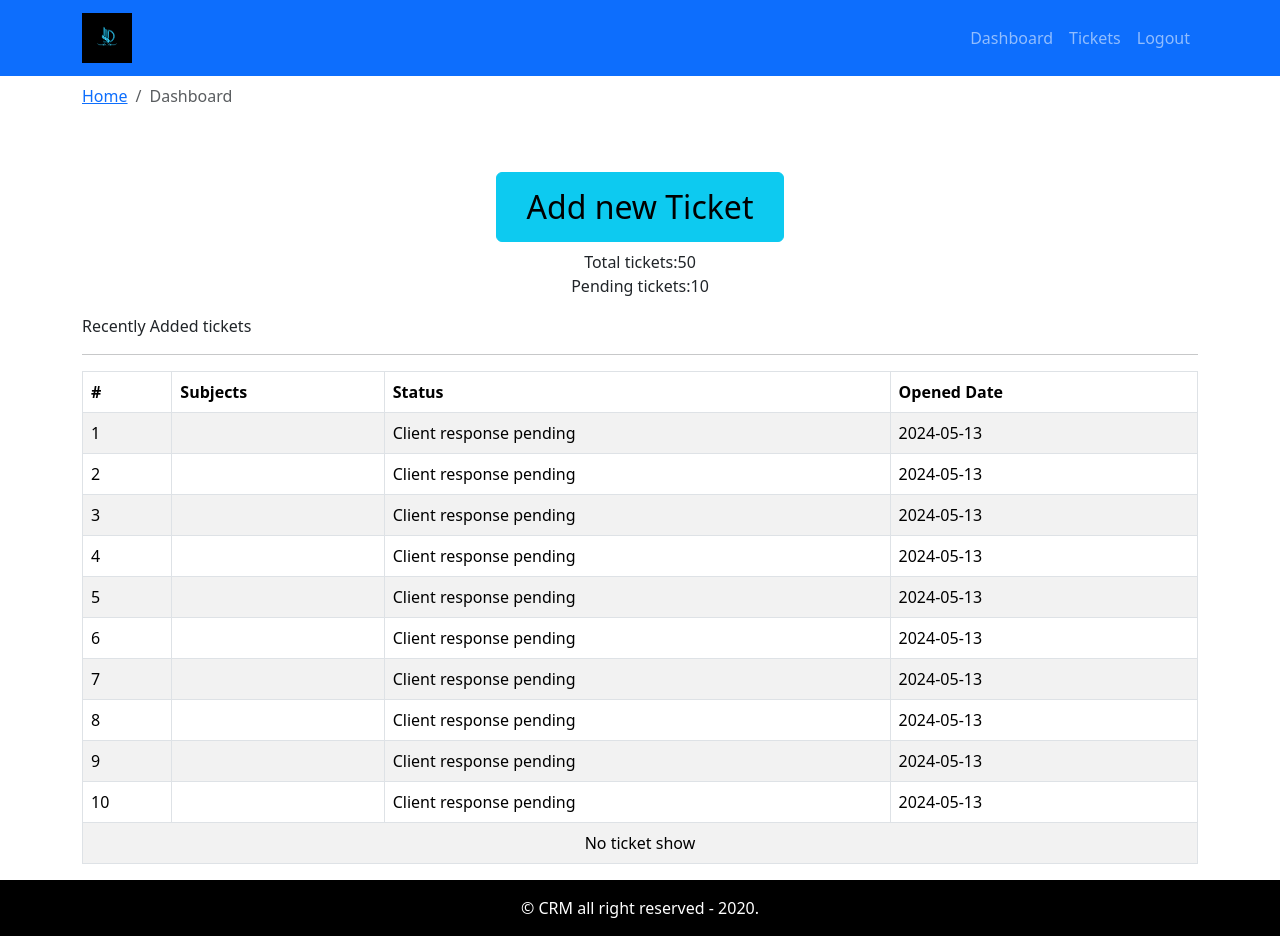
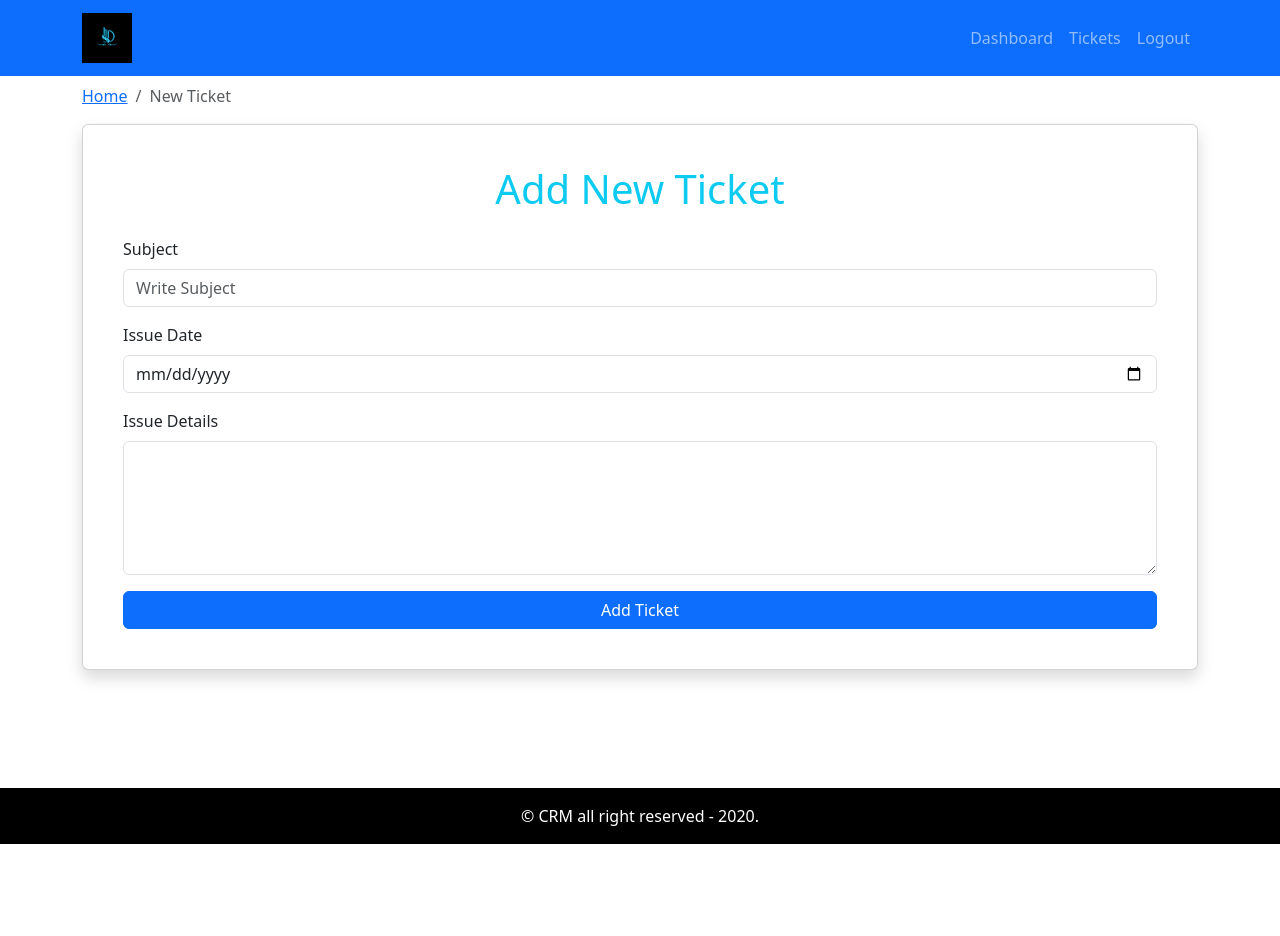
Before and after one commit to Prathamvv13/CRM-Ticket-System-Frontend, a React (Create React App) app: page / in a window 1280 px wide. After the commit the page ends 844 px from the top, so only its background shows below. Built offline with nearby package versions, Linux system fonts and the light colour scheme.

Commit message:
Added new ticket form

```diff
--- a/src/App.js
+++ b/src/App.js
@@ -4,15 +4,18 @@ import DefaultLayout from './components/login/layout/partials/DefaultLayout';
 import Dashboard from './page/Dashboard/Dashboard.page';
 // import {Button} from "react-bootstrap";
 import Entry from './page/entry-page';
+import { AddTicketPage } from "../src/page/new-ticket/AddTicketPage"
 
 
 function App() {
   return (
     <div className="App">
       {/* <Entry/> */}
+
       <DefaultLayout>
-        <Dashboard/>
+      <AddTicketPage />
       </DefaultLayout>
+        {/* <Dashboard/> */}
     </div>
   );
 }
--- /dev/null
+++ b/src/components/add-ticket-form/AddTicketform.js
@@ -0,0 +1,40 @@
+import React from 'react';
+import {Card,Form,Button} from "react-bootstrap";
+import PropTypes from 'prop-types';
+
+export const AddTicketForm = ({handleOnsubmit,handleOnchange,frmDt}) => {
+    console.log(frmDt)
+  return (
+    <Card className="shadow p-4">
+              <Card.Body>
+                <h1 className="text-info text-center mb-4">Add New Ticket</h1>
+                <Form autoComplete='off' onSubmit={handleOnsubmit}>
+                  <Form.Group className="mb-3">
+                    <Form.Label>Subject</Form.Label>
+                    <Form.Control  name="subject" value={frmDt.subject} onChange={handleOnchange} placeholder="Write Subject"  required/>
+                  </Form.Group>
+
+                  <Form.Group className="mb-3" controlId="formBasicPassword">
+                    <Form.Label>Issue Date</Form.Label>
+                    <Form.Control type="date" name="issueDate" value={frmDt.issueDate}  onChange={handleOnchange} required />
+                  </Form.Group>
+
+                  <Form.Group className="mb-3" controlId="formBasicPassword">
+                    <Form.Label>Issue Details</Form.Label>
+                    <Form.Control as="textarea" name="Details" rows="5" value={frmDt.Deails} onChange={handleOnchange} required />
+                  </Form.Group>
+
+                  <Button variant="primary" type="submit" className="w-100">
+                    Add Ticket
+                  </Button>
+                </Form>
+              </Card.Body>
+            </Card>
+  );
+};
+
+AddTicketForm.propTypes ={
+    handleOnchange:PropTypes.func.isRequired,
+    handleOnsubmit:PropTypes.func.isRequired,
+    frmDt:PropTypes.object.isRequired,
+};
--- /dev/null
+++ b/src/page/new-ticket/AddTicketPage.js
@@ -0,0 +1,44 @@
+import React, { useEffect, useState } from 'react'
+import {Container,Row,Col } from 'react-bootstrap'
+import { PageBreadcrumb } from '../../components/breadcrumb/Breadcrumb.comp'
+import { AddTicketForm } from '../../components/add-ticket-form/AddTicketform';
+const initialFrmDt ={
+    subject:"",
+    issueDate:"",
+    Details:"",
+};
+export const AddTicketPage = () => {
+    const [frmData,setfrmData] =useState(initialFrmDt);
+    useEffect(()=>{},[frmData]);
+
+
+const handleOnchange = (e) =>{
+    const{name,value}=e.target;
+
+    setfrmData({
+        ...frmData,
+        [name]:value,
+    });
+};
+
+const handleOnsubmit=(e) =>{
+    e.preventDefault()
+
+    console.log("Form submit request received",frmData);
+};
+  return (
+<Container>
+    <Row>
+        <Col>
+         <PageBreadcrumb page="New Ticket"/>
+        </Col>
+    </Row>
+
+    <Row>
+        <Col>
+        <AddTicketForm handleOnchange={handleOnchange} handleOnsubmit={handleOnsubmit} frmDt={frmData}/>
+        </Col>
+    </Row>
+</Container>
+  );
+};
```
